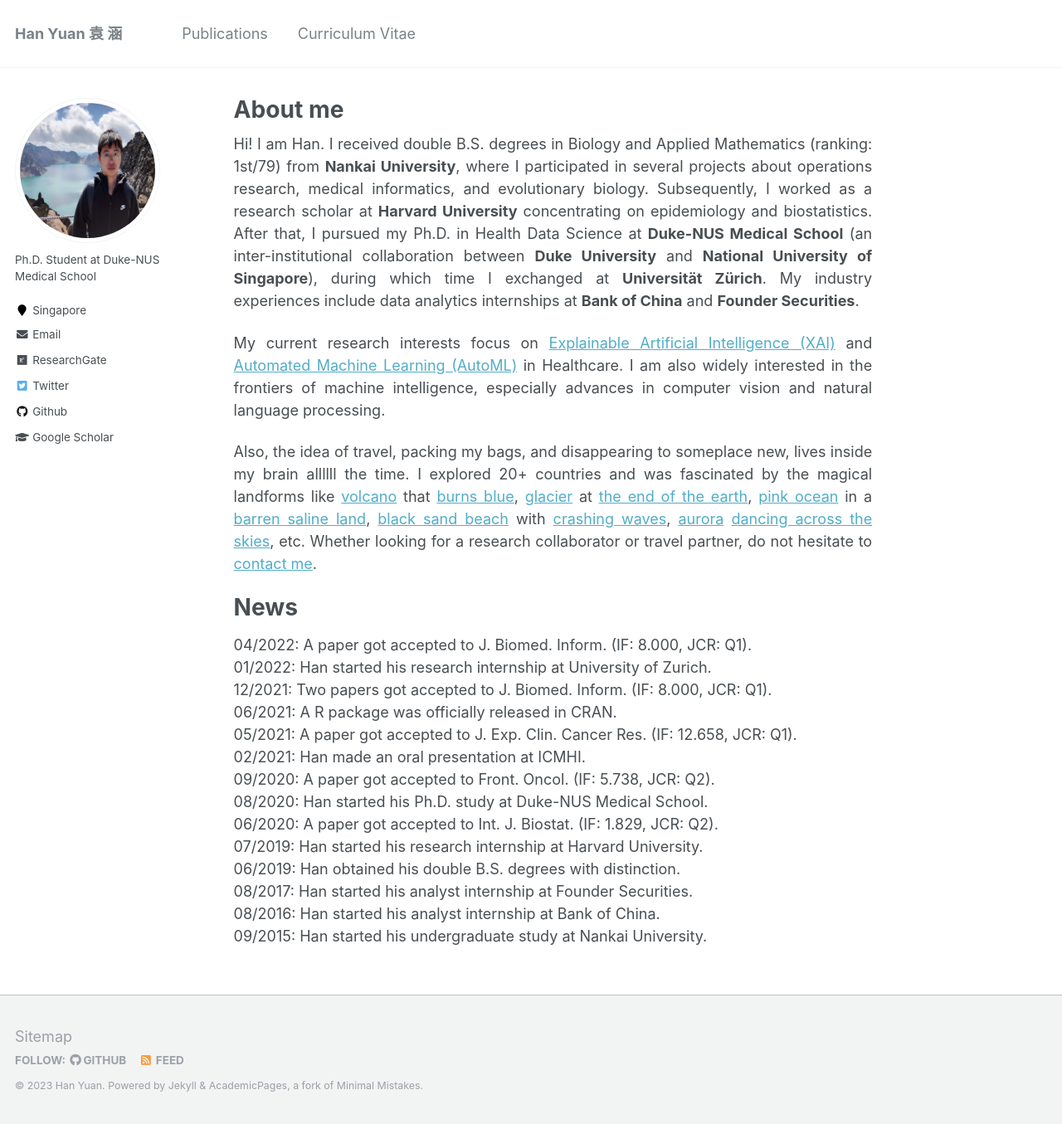
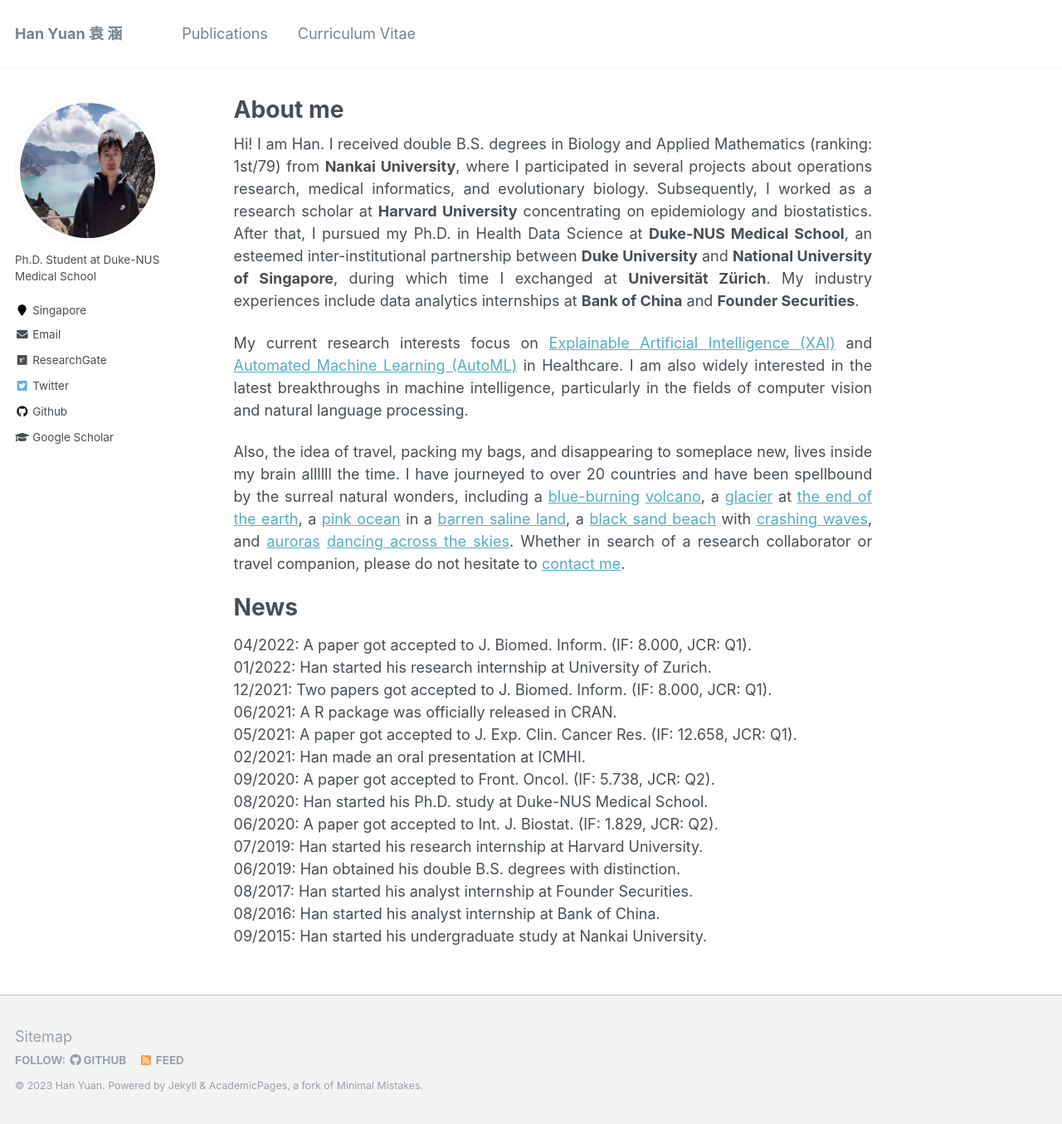
Before and after one commit to Han-Yuan-Med/Han-Yuan-Med.github.io, a Jekyll site: the page built from _pages/about.md, in a window 1280 px wide and 1355 px high. Shown: the whole window at 83% size. Built offline with Jekyll 4.4.1, drawn with Linux system fonts in a browser that asks for light colours.

Commit message:
Update about.md

```diff
--- a/_pages/about.md
+++ b/_pages/about.md
@@ -7,11 +7,11 @@
   - /about.html
 ---
 
-Hi! I am Han. I received double B.S. degrees in Biology and Applied Mathematics (ranking: 1st/79) from **Nankai University**, where I participated in several projects about operations research, medical informatics, and evolutionary biology. Subsequently, I worked as a research scholar at **Harvard University** concentrating on epidemiology and biostatistics. After that, I pursued my Ph.D. in Health Data Science at **Duke-NUS Medical School** (an inter-institutional collaboration between **Duke University** and **National University of Singapore**), during which time I exchanged at **Universität Zürich**. My industry experiences include data analytics internships at **Bank of China** and **Founder Securities**.
+Hi! I am Han. I received double B.S. degrees in Biology and Applied Mathematics (ranking: 1st/79) from **Nankai University**, where I participated in several projects about operations research, medical informatics, and evolutionary biology. Subsequently, I worked as a research scholar at **Harvard University** concentrating on epidemiology and biostatistics. After that, I pursued my Ph.D. in Health Data Science at **Duke-NUS Medical School**, an esteemed inter-institutional partnership between **Duke University** and **National University of Singapore**, during which time I exchanged at **Universität Zürich**. My industry experiences include data analytics internships at **Bank of China** and **Founder Securities**.
 
-My current research interests focus on [Explainable Artificial Intelligence (XAI)](https://en.wikipedia.org/wiki/Explainable_artificial_intelligence) and [Automated Machine Learning (AutoML)](https://en.wikipedia.org/wiki/Automated_machine_learning) in Healthcare. I am also widely interested in the frontiers of machine intelligence, especially advances in computer vision and natural language processing.
+My current research interests focus on [Explainable Artificial Intelligence (XAI)](https://en.wikipedia.org/wiki/Explainable_artificial_intelligence) and [Automated Machine Learning (AutoML)](https://en.wikipedia.org/wiki/Automated_machine_learning) in Healthcare. I am also widely interested in the latest breakthroughs in machine intelligence, particularly in the fields of computer vision and natural language processing.
 
-Also, the idea of travel, packing my bags, and disappearing to someplace new, lives inside my brain allllll the time. I explored 20+ countries and was fascinated by the magical landforms like [volcano](/files/travel/volcano.jpg) that [burns blue](/files/travel/blue_fire.jpg), [glacier](/files/travel/glacier.jpg) at [the end of the earth](/files/travel/earth_end.jpg), [pink ocean](/files/travel/pink_lake.jpg) in a [barren saline land](/files/travel/barren.jpg), [black sand beach](/files/travel/black_beach.jpg) with [crashing waves](/files/travel/waves.jpg), [aurora](/files/travel/aurora.jpg) [dancing across the skies](/files/travel/aurora_dancing.jpg), etc. Whether looking for a research collaborator or travel partner, do not hesitate to <a href="mailto:yuan.han@u.duke.nus.edu">contact me</a>.
+Also, the idea of travel, packing my bags, and disappearing to someplace new, lives inside my brain allllll the time. I have journeyed to over 20 countries and have been spellbound by the surreal natural wonders, including a [blue-burning]((/files/travel/blue_fire.jpg)) [volcano](/files/travel/volcano.jpg), a [glacier](/files/travel/glacier.jpg) at [the end of the earth](/files/travel/earth_end.jpg), a [pink ocean](/files/travel/pink_lake.jpg) in a [barren saline land](/files/travel/barren.jpg), a [black sand beach](/files/travel/black_beach.jpg) with [crashing waves](/files/travel/waves.jpg), and [auroras](/files/travel/aurora.jpg) [dancing across the skies](/files/travel/aurora_dancing.jpg). Whether in search of a research collaborator or travel companion, please do not hesitate to <a href="mailto:yuan.han@u.duke.nus.edu">contact me</a>.
 
 News
 =
```
